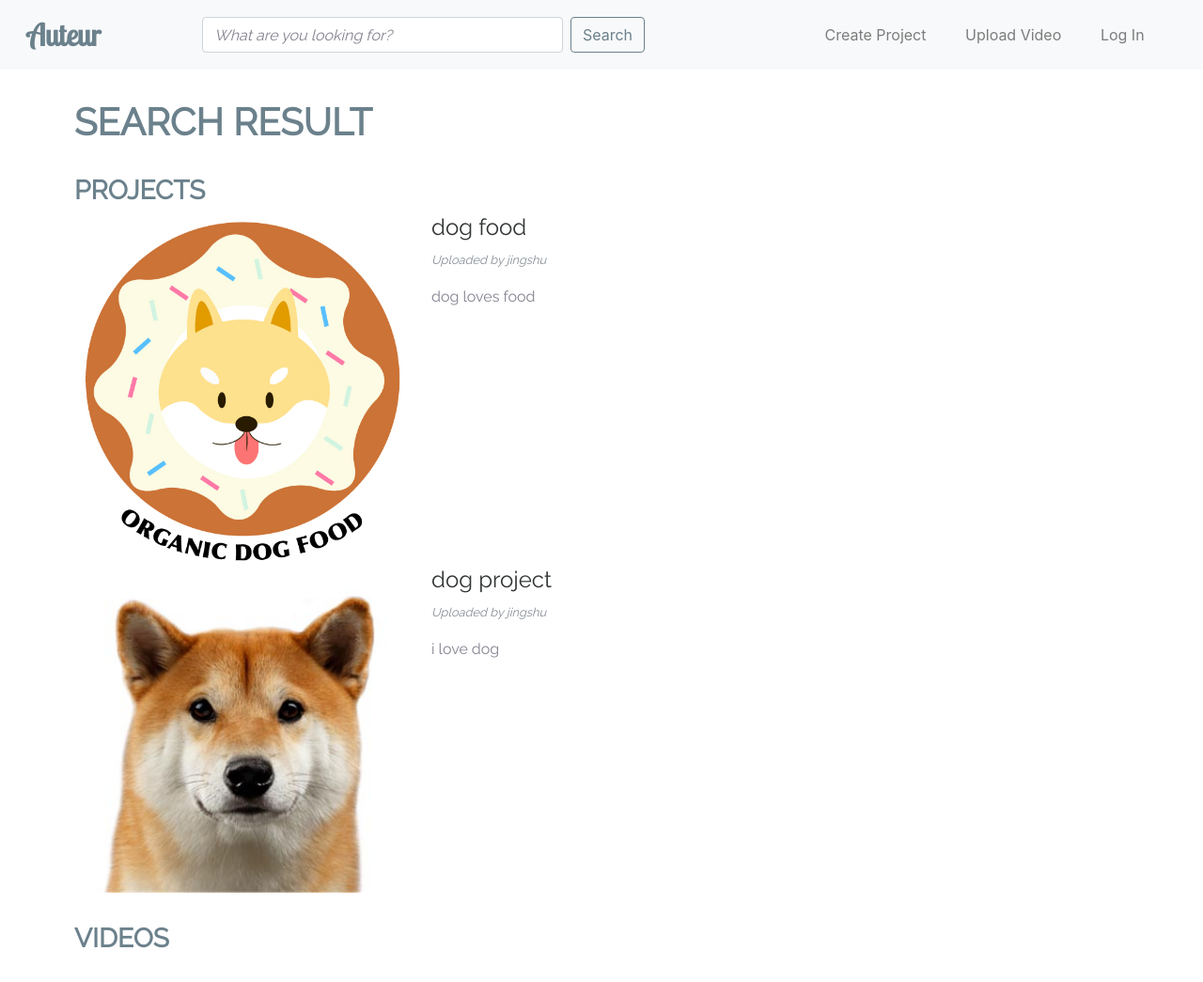
After one commit to cli2/Auteur_Social_Computing, a Flask app: page /search in a window 1280 px wide. The commit adds this page. Shown: the top 1045 px of the page at 94% size. Run offline with Flask 2, Linux system fonts and the light colour scheme; data comes from the database, SQL or seed files in the repository; both versions use the stored data as it was after the commit; some libraries are stand-ins or nearby versions.

Commit message:
hard-code the search page

```diff
--- a/auteur/main.py
+++ b/auteur/main.py
@@ -118,6 +118,11 @@ def video(video_title):
     date=video.date.strftime('%B %d, %Y ')
     videos= Video.query.order_by(Video.date.desc()).all()
     return render_template('video.html',video=video,date=date,videos=videos)
+
+@app.route('/search')
+def search():
+    projects=Project.query.order_by(Project.project_date.desc()).all()
+    return render_template('result.html',projects=projects)
 
 # add a comment
 
--- a/auteur/templates/base.html
+++ b/auteur/templates/base.html
@@ -1,7 +1,7 @@
 <!DOCTYPE html>
 <html lang="en">
   <head>
-    <title>Hello, world!</title>
+    <title>Auteur</title>
     <!-- Required meta tags -->
     <meta charset="utf-8">
     <meta name="viewport" content="width=device-width, initial-scale=1, shrink-to-fit=no">
--- a/auteur/templates/index.html
+++ b/auteur/templates/index.html
@@ -8,7 +8,7 @@
     <h1 class="display-3">{{projects[0].name}}</h1>
     <!--p class="lead">Insert description of the best project</p-->
     <p class="lead">
-      <a class="btn btn-primary btn-lg" href="#" role="button">View Project</a>
+      <a class="btn btn-primary btn-lg" href="{{url_for('project', project_name=projects[0].name)}}" role="button">View Project</a>
     </p>
   </div>
 </div>
--- /dev/null
+++ b/auteur/templates/result.html
@@ -0,0 +1,40 @@
+{% extends "base.html" %}
+{% block page_content %}
+<div class="container">
+  <h1>Search Result</h1>
+</div>
+<div class="container">
+   <h3>Projects</h3>
+  {% for project in projects %}
+  <div class="row">
+    <div class="col-md-4 card">
+      <img class="card-img-top" src="/../static/img/{{project.picture_name}}" alt="Card image cap">
+    </div>
+    <div class="col-md-8">
+      <h4>{{project.name}}</h1>
+      <p><small class="text-muted">Uploaded by {{project.author_project.username}}</small></p>
+      <p>{{project.project_description}}</p>
+    </div>
+  </div>
+  {% endfor %}
+</div>
+<div class="container clips-container">
+  <h3>Videos</h3>
+  {% for project in projects %}
+    {% for video in project.video_list %}
+    <div class="row clips-row">
+      <div class="col-md-4 card">
+        <video class="card-img-top" src="/../static/vid/{{video.vid_name}}#t=15"></video>
+      </div>
+      <div class="col-md-8">
+        <a class="proj-clips-link" href="{{url_for('video', video_title=video.title)}}">
+          <h4 class="proj-clips-title">{{video.title}}</h4>
+        </a>
+          <p><small class="text-muted">Created on {{video.date.strftime('%B %d, %Y')}}</small></p>
+          <p>{{video.description}}</p>
+      </div>
+    </div>
+    {% endfor %}
+  {% endfor %}
+</div>
+{% endblock %}
```
Also changed, not shown: auteur/templates/project.html (+9 -9 lines), auteur/data.sqlite.
